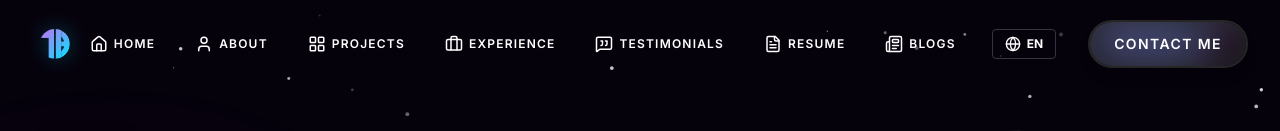
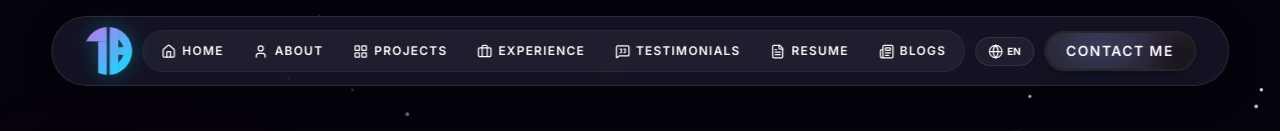
Before and after one commit to realtee01/new-profile-portfolio, a React (Vite) app: page / in a window 1280 px wide. Shown: the top 131 px of the page. Built offline with nearby package versions, Linux system fonts and the light colour scheme; a web font is replaced by a local one.

Commit message:
style(navbar): refactor to floating design
Update the navbar to a centered, rounded-floating style with adjusted padding and container sizing for a modern aesthetic.

```diff
--- a/src/components/Navbar.tsx
+++ b/src/components/Navbar.tsx
@@ -36,19 +36,19 @@ export default function Navbar() {
 
   return (
     <nav
-      className={`fixed w-full z-50 transition-all duration-300 ${
-        navColour ? "bg-[#1b1a2ea9] backdrop-blur-md shadow-lg py-3" : "bg-transparent py-5"
+      className={`fixed top-4 left-1/2 -translate-x-1/2 w-[94%] sm:w-[92%] max-w-7xl z-50 transition-all duration-300 rounded-full bg-[#1b1a2e]/70 backdrop-blur-md border border-white/10 shadow-[0_10px_30px_rgba(0,0,0,0.3)] ${
+        navColour ? "py-1.5 px-3 sm:px-4 lg:px-5 xl:px-6 shadow-[0_15px_40px_rgba(0,0,0,0.5)] border-white/20 bg-[#151421]/90" : "py-2.5 px-4 sm:px-5 lg:px-6 xl:px-8"
       }`}
     >
-      <div className="max-w-7xl mx-auto px-4 sm:px-6 lg:px-8">
+      <div className="w-full">
         <div className="flex justify-between items-center">
           <motion.div
             whileHover={{ scale: 1.05 }}
             whileTap={{ scale: 0.95 }}
             className="navbar-logo-wrapper"
           >
-            <HashLink smooth to="/#top" className="flex items-center gap-3 px-2" onClick={() => updateExpanded(false)}>
-              <svg viewBox="0 0 100 100" className="navbar-logo-svg drop-shadow-[0_0_10px_rgba(0,229,255,0.3)] transition-all duration-300 group-hover:drop-shadow-[0_0_15px_rgba(199,112,240,0.5)]" aria-label="TA Logo">
+            <HashLink smooth to="/#top" className="flex items-center px-1" onClick={() => updateExpanded(false)}>
+              <svg viewBox="0 0 100 100" className="w-11 h-11 sm:w-12 sm:h-12 drop-shadow-[0_0_10px_rgba(0,229,255,0.3)] transition-all duration-300" aria-label="TA Logo">
                 <defs>
                   <linearGradient id="logo-grad" x1="0%" y1="0%" x2="100%" y2="100%">
                     <stop offset="0%" stopColor="#c770f0" />
@@ -74,49 +74,53 @@ export default function Navbar() {
           </motion.div>
 
           {/* Mobile menu button & Language Toggle */}
-          <div className="flex items-center gap-3 lg:hidden z-[60]">
+          <div className="flex items-center gap-2.5 lg:hidden z-[60]">
             <button
               onClick={toggleLanguage}
-              className="flex items-center justify-center gap-1.5 text-white hover:text-[#00e5ff] px-2 py-1 rounded-md border border-white/10"
+              className="flex items-center justify-center gap-1 text-white/90 hover:text-[#00e5ff] px-2.5 py-1 rounded-full border border-white/10 bg-white/5 text-xs transition-colors"
             >
-              <Globe size={18} />
-              <span className="text-xs font-bold uppercase">{language}</span>
+              <Globe size={13} />
+              <span className="text-[10px] font-bold uppercase">{language}</span>
             </button>
             <button
               onClick={() => updateExpanded(!expand)}
-              className="text-white hover:text-[#00e5ff] focus:outline-none transition-colors"
+              className="text-white hover:text-[#00e5ff] focus:outline-none transition-colors p-1.5 rounded-full hover:bg-white/5 border border-white/5"
+              aria-label="Toggle Menu"
             >
-              <svg className="h-8 w-8" fill="none" viewBox="0 0 24 24" stroke="currentColor">
+              <svg className="h-6 w-6" fill="none" viewBox="0 0 24 24" stroke="currentColor">
                 {expand ? (
                   <path strokeLinecap="round" strokeLinejoin="round" strokeWidth={2} d="M6 18L18 6M6 6l12 12" />
                 ) : (
-                  <path strokeLinecap="round" strokeLinejoin="round" strokeWidth={2} d="M4 6h16M4 12h16M4 18h16" />
+                  <path strokeLinecap="round" strokeLinejoin="round" strokeWidth={2} d="M4 8h16M4 16h16" />
                 )}
               </svg>
             </button>
           </div>
 
           {/* Desktop menu */}
-          <div className="hidden lg:flex items-center lg:space-x-1 xl:space-x-4">
-            <NavItem to="/#top" icon={<Home size={18} />} text={t('nav.home')} />
-            <NavItem to="/about#top" icon={<User size={18} />} text={t('nav.about')} />
-            <NavItem to="/projects#top" icon={<LayoutGrid size={18} />} text={t('nav.projects')} />
-            <NavItem to="/experience#top" icon={<Briefcase size={18} />} text="Experience" />
-            <NavItem to="/testimonials#top" icon={<MessageSquareQuote size={18} />} text="Testimonials" />
-            <NavItem to="/resume#top" icon={<FileText size={18} />} text={t('nav.resume')} />
-            <NavItem to="/blog#top" icon={<Newspaper size={18} />} text={t('nav.blogs')} />
+          <div className="hidden lg:flex items-center space-x-0.5 xl:space-x-1.5 bg-white/5 border border-white/5 rounded-full px-1.5 py-1">
+            <NavItem to="/#top" icon={<Home size={15} />} text={t('nav.home')} />
+            <NavItem to="/about#top" icon={<User size={15} />} text={t('nav.about')} />
+            <NavItem to="/projects#top" icon={<LayoutGrid size={15} />} text={t('nav.projects')} />
+            <NavItem to="/experience#top" icon={<Briefcase size={15} />} text="Experience" />
+            <NavItem to="/testimonials#top" icon={<MessageSquareQuote size={15} />} text="Testimonials" />
+            <NavItem to="/resume#top" icon={<FileText size={15} />} text={t('nav.resume')} />
+            <NavItem to="/blog#top" icon={<Newspaper size={15} />} text={t('nav.blogs')} />
+          </div>
 
+          {/* Right Action buttons */}
+          <div className="hidden lg:flex items-center gap-2.5">
             <motion.div
               whileHover={{ scale: 1.05 }}
               whileTap={{ scale: 0.95 }}
             >
               <button
                 onClick={toggleLanguage}
-                className="ml-2 flex items-center justify-center gap-1.5 text-white hover:text-[#00e5ff] px-3 py-1.5 rounded border border-white/20 transition-colors"
+                className="flex items-center justify-center gap-1 text-white hover:text-[#00e5ff] px-3 py-1.5 rounded-full border border-white/10 hover:border-[#00e5ff]/30 bg-white/5 transition-colors"
                 title="Toggle Language"
               >
-                <Globe size={16} />
-                <span className="text-xs font-bold uppercase">{language}</span>
+                <Globe size={15} />
+                <span className="text-[10px] font-bold uppercase">{language}</span>
               </button>
             </motion.div>
 
@@ -124,7 +128,7 @@ export default function Navbar() {
               whileHover={{ scale: 1.02 }}
               whileTap={{ scale: 0.98 }}
             >
-              <ChromeButton to="/contact#top" className="lg:ml-2 xl:ml-4 whitespace-nowrap !py-2.5 !px-4 xl:!py-3 xl:!px-6">
+              <ChromeButton to="/contact#top" className="whitespace-nowrap !rounded-full !py-1.5 !px-3.5 xl:!py-2 xl:!px-5 text-[10px] xl:text-xs tracking-wider uppercase font-bold shadow-[0_4px_15px_rgba(0,229,255,0.2)]">
                 {t('nav.contact')}
               </ChromeButton>
             </motion.div>
@@ -198,7 +202,7 @@ function NavItem({ to, icon, text }: { to: string; icon: ReactNode; text: string
       <HashLink
         smooth
         to={to}
-        className="text-white hover:text-[#00e5ff] flex items-center gap-1.5 px-2 xl:px-3 py-2 rounded-full text-sm xl:text-xs uppercase tracking-widest font-semibold transition-all duration-300 hover:bg-white/10 hover:shadow-[0_0_20px_rgba(0,229,255,0.1)] group whitespace-nowrap font-sans"
+        className="text-white hover:text-[#00e5ff] flex items-center gap-1 lg:gap-1.5 px-1.5 lg:px-2 xl:px-3 py-1.5 lg:py-2 rounded-full text-[10px] lg:text-[10.5px] xl:text-xs uppercase tracking-widest font-semibold transition-all duration-300 hover:bg-white/10 hover:shadow-[0_0_20px_rgba(0,229,255,0.1)] group whitespace-nowrap font-sans"
       >
         <span className="group-hover:rotate-12 transition-transform duration-300 scale-90 xl:scale-100">{icon}</span>
         {text}
```
